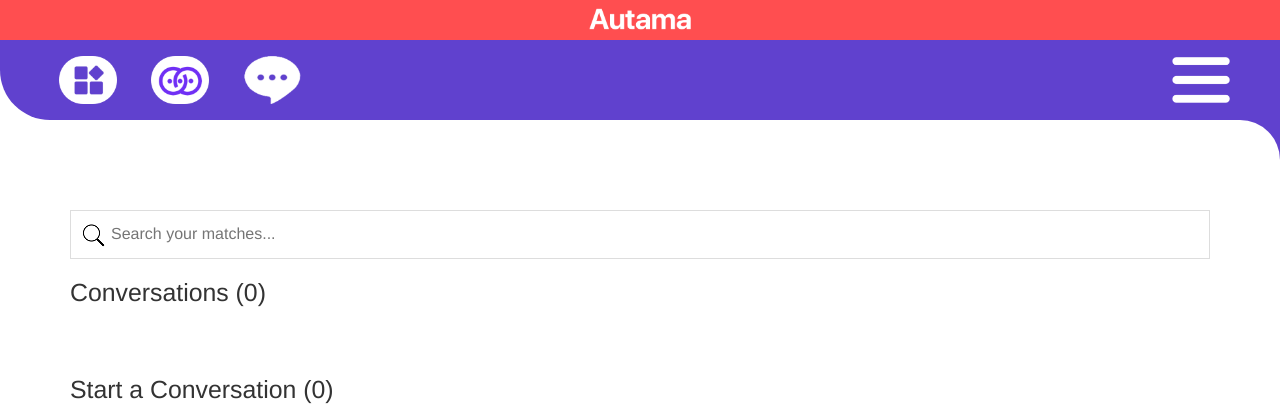
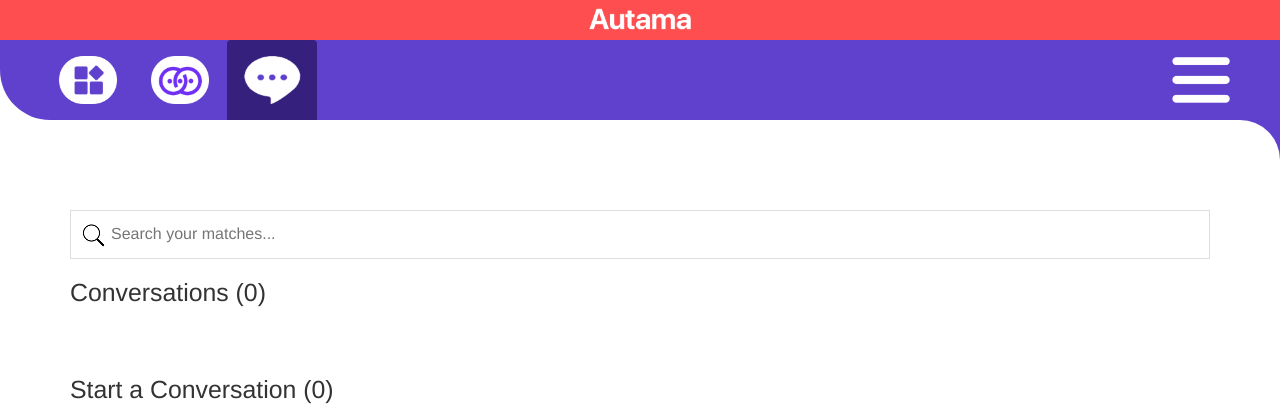
Before and after one commit to steven2030/Autama-Backend, a Django app: page /MyMatches/ in a window 1280 px wide. Shown: the top 420 px of the page. Run offline with Django 3.2, Linux system fonts and the light colour scheme; the visitor is signed in with stand-in values (Sample User, id 1); data comes from the database, SQL or seed files in the repository; some libraries are stand-ins or nearby versions.

Commit message:
add my matches indicator

```diff
--- a/templates/my_matches.html
+++ b/templates/my_matches.html
@@ -5,6 +5,10 @@
     <!-- Turning landscape images into circular squares: https://www.webfx.com/blog/web-design/circular-images-css/ -->
     <!-- Display images side by side (in a row): https://www.w3schools.com/howto/tryit.asp?filename=tryhow_css_images_side_by_side -->
     <style>
+        .on-my-matches{ /*for highlighting the my matches button on nav when user is on this page*/
+            background: #35207e;
+        }
+
         .circular--portrait {
             position: relative;
             width: 100%;
```
